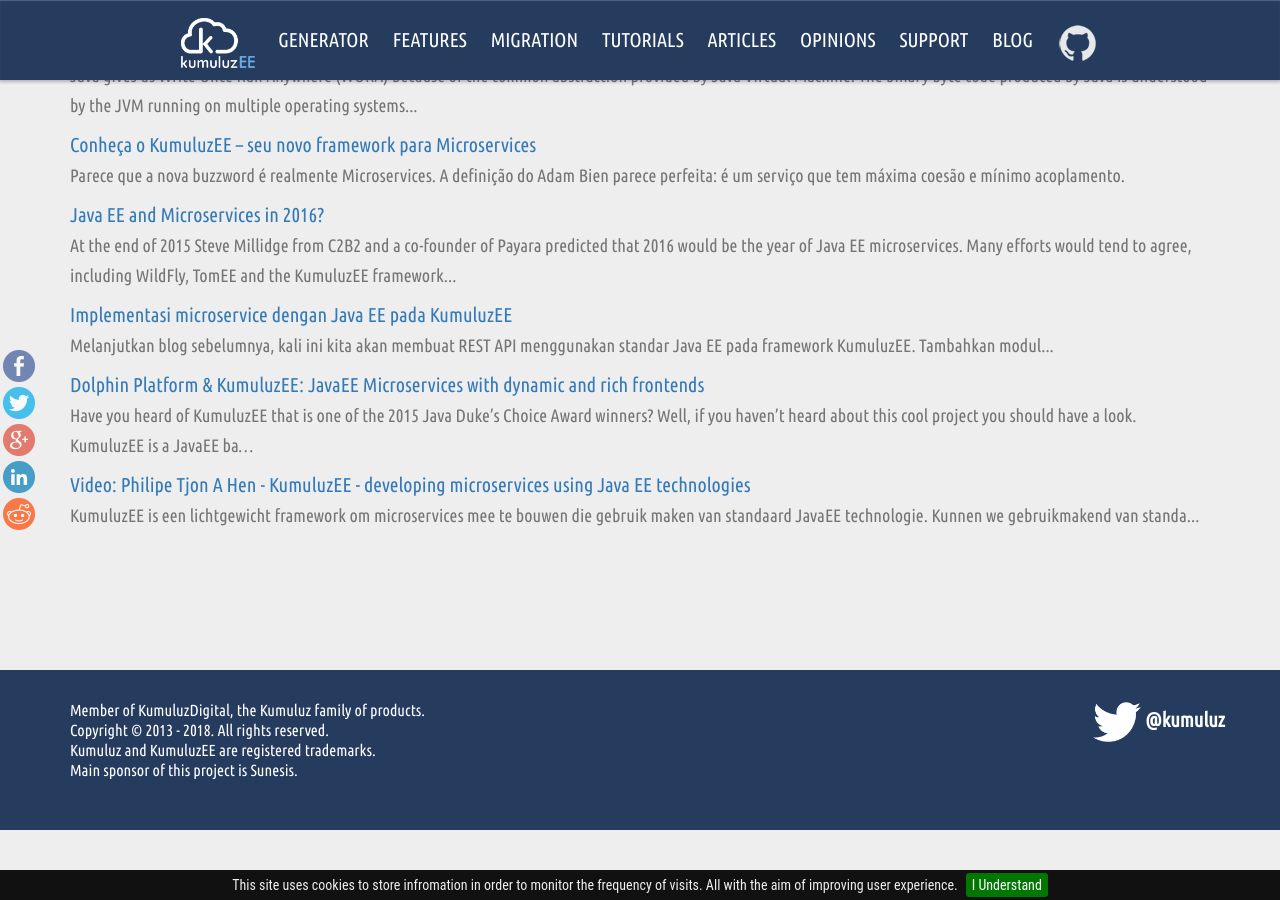
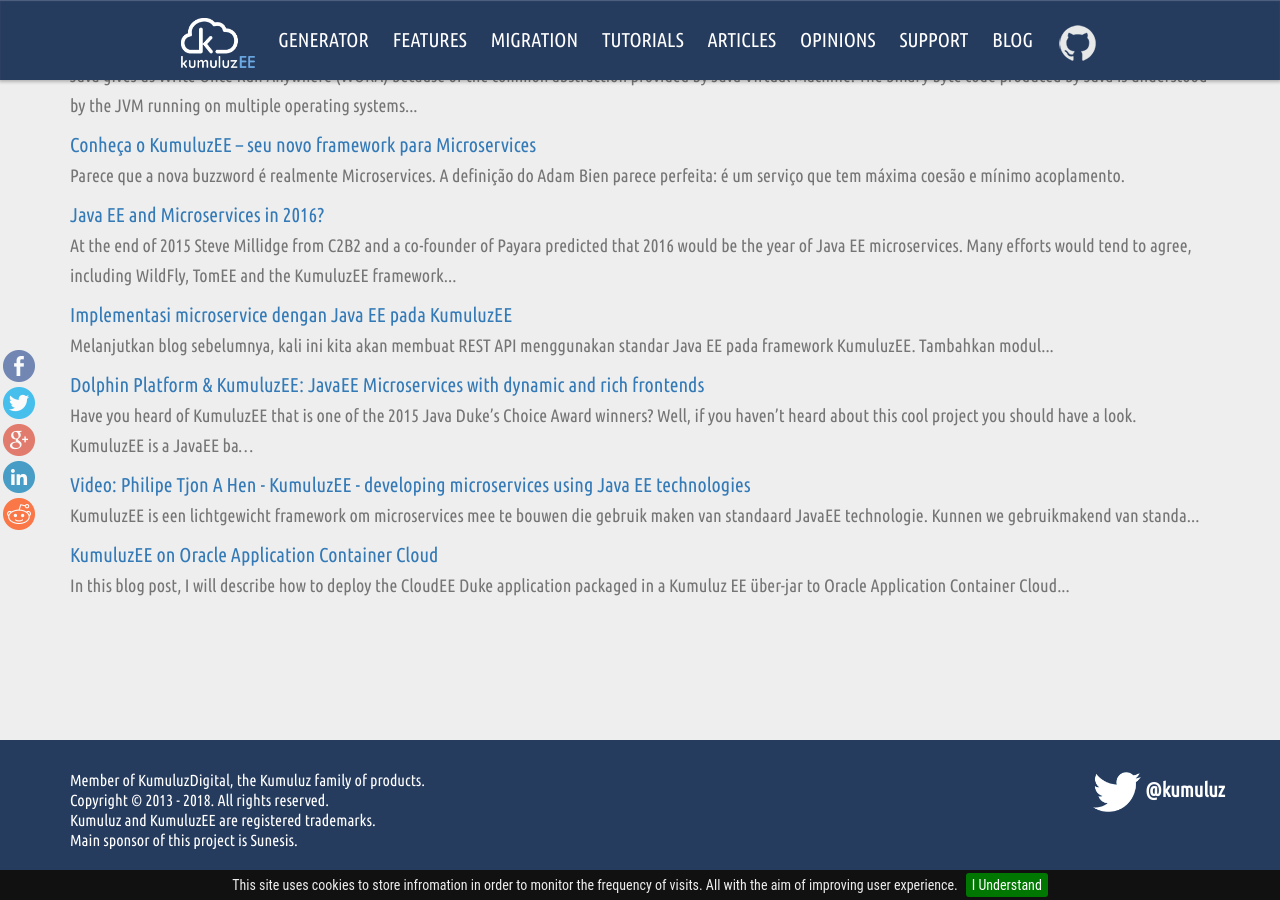
Before and after one commit to kumuluz/ee.kumuluz.com, a Jekyll site: the page built from articles/index.html, in a window 1280 px wide and 900 px high, scrolled down 1080 px. Built offline with Jekyll 4.4.1, drawn with Linux system fonts in a browser that asks for light colours; nearby versions of some CDN libraries; comment, search, counter and statistics services are not loaded.

Commit message:
add new article

```diff
--- a/articles/index.html
+++ b/articles/index.html
@@ -95,6 +95,11 @@
 						<p>KumuluzEE is een lichtgewicht framework om microservices mee te bouwen die gebruik maken van standaard JavaEE technologie. Kunnen we gebruikmakend van standa...</p>
 					</div>
 
+					<div class="col-md-12 tutorial-block">
+						<a href="http://www.agilejava.eu/2018/03/22/kumuluzee-on-oracle-application-container-cloud/" target="_blank" rel="noopener noreferrer" >KumuluzEE on Oracle Application Container Cloud</a>
+						<p>In this blog post, I will describe how to deploy the CloudEE Duke application packaged in a Kumuluz EE über-jar to Oracle Application Container Cloud...</p>
+					</div>
+
 				</div>
 
 				<br/>
```
